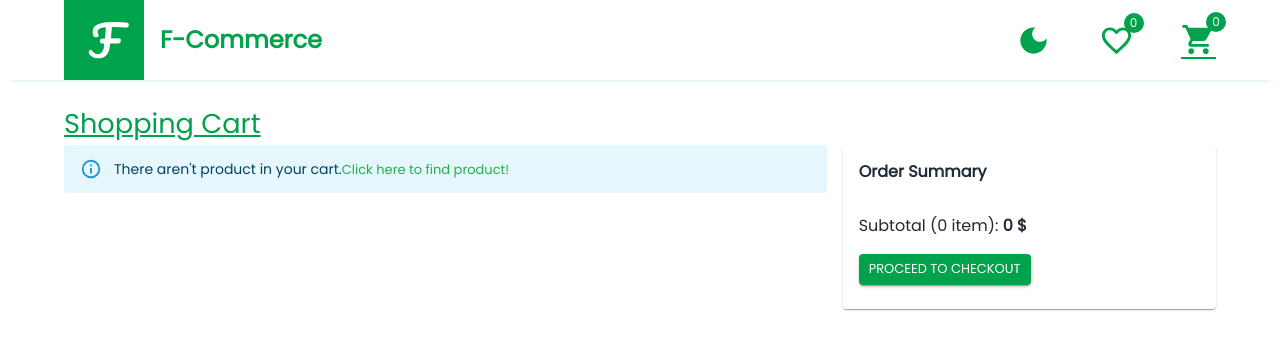
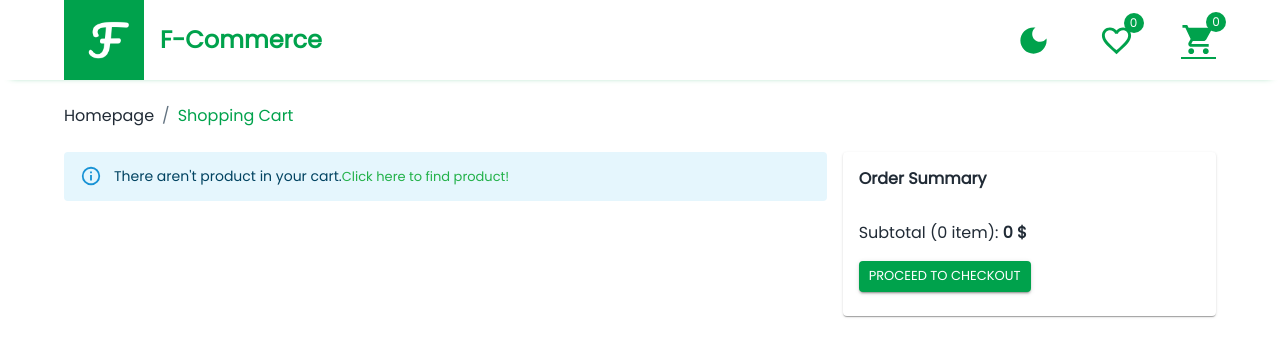
Before and after one commit to volkankaraali/f-commerce, a React (Create React App) app: page /cart in a window 1280 px wide. Shown: the top 356 px of the page. Built offline with nearby package versions, Linux system fonts and the light colour scheme.

Commit message:
breadcrumbs added

```diff
--- a/src/pages/Cart/index.js
+++ b/src/pages/Cart/index.js
@@ -1,6 +1,6 @@
 // libraries
 import React, { useEffect, useState } from 'react';
-import { Alert, Box, Button, Card as MUICard, CardContent, CardHeader, Grid, Typography } from '@mui/material';
+import { Alert, Box, Breadcrumbs, Button, Card as MUICard, CardContent, CardHeader, Grid, Typography } from '@mui/material';
 import { Container } from '@mui/system';
 import { useSelector } from "react-redux";
 import numeral from 'numeral';
@@ -38,7 +38,13 @@ export default function Cart() {
       }}
     >
       <Container>
-        <Typography color='primary' sx={{ fontSize: '1.7rem', textDecoration: 'underline' }}>Shopping Cart</Typography>
+        <Breadcrumbs aria-label="breadcrumb" sx={{ mb: 3 }}>
+          <Link to="/" style={{ textDecoration: 'none' }}>
+            <Typography color="text.primary" sx={{ ":hover": { textDecoration: 'underline' } }} >Homepage</Typography>
+          </Link>
+
+          <Typography color="primary" >Shopping Cart</Typography>
+        </Breadcrumbs>
 
         <Grid container spacing={2}>
 
--- a/src/pages/Favorites/index.js
+++ b/src/pages/Favorites/index.js
@@ -1,5 +1,5 @@
 // libraries
-import { Alert, Box, Container, Grid, Typography } from '@mui/material';
+import { Alert, Box, Breadcrumbs, Container, Grid, Typography } from '@mui/material';
 import React from 'react';
 import { useSelector } from 'react-redux';
 import { Link } from 'react-router-dom';
@@ -19,7 +19,13 @@ export default function Favorites() {
       }}
     >
       <Container>
-        <Typography color='primary' sx={{ fontSize: '1.7rem', textDecoration: 'underline' }}>Favorites</Typography>
+        <Breadcrumbs aria-label="breadcrumb" sx={{ mb: 3 }}>
+          <Link to="/" style={{ textDecoration: 'none' }}>
+            <Typography color="text.primary" sx={{ ":hover": { textDecoration: 'underline' } }} >Homepage</Typography>
+          </Link>
+
+          <Typography color="primary" >Favorites</Typography>
+        </Breadcrumbs>
         {
           favorites.length === 0 && <Alert severity="info">
             There aren't favorite products.
--- a/src/pages/ProductDetail/index.js
+++ b/src/pages/ProductDetail/index.js
@@ -1,9 +1,9 @@
 // libraries
 import React, { useEffect, useState } from 'react';
-import { Box, Button, Card, CardContent, CardMedia, Skeleton, TextField, Typography } from '@mui/material';
+import { Box, Breadcrumbs, Button, Card, CardContent, CardMedia, Skeleton, TextField, Typography } from '@mui/material';
 import { Container } from '@mui/system';
 import { useDispatch, useSelector } from 'react-redux';
-import { useParams } from 'react-router-dom';
+import { Link, useParams } from 'react-router-dom';
 import numeral from 'numeral';
 
 // queries
@@ -17,6 +17,7 @@ import { addFavorite, deleteFavorite } from '../../redux/slices/favoritesSlice';
 import AddShoppingCartIcon from '@mui/icons-material/AddShoppingCart';
 import FavoriteIcon from '@mui/icons-material/Favorite';
 import FavoriteBorderIcon from '@mui/icons-material/FavoriteBorder';
+import palette from '../../theme/palette';
 
 
 export default function ProductDetail() {
@@ -76,6 +77,13 @@ export default function ProductDetail() {
       }}
     >
       <Container>
+        <Breadcrumbs aria-label="breadcrumb" sx={{ mb: 3 }}>
+          <Link to="/" style={{ textDecoration: 'none' }}>
+            <Typography color="text.primary" sx={{ ":hover": { textDecoration: 'underline' } }} >Homepage</Typography>
+          </Link>
+
+          <Typography color="text.primary">Detail</Typography>
+        </Breadcrumbs>
         {
           isLoading
             ? <Skeleton variant="rounded" height={400} />
```
